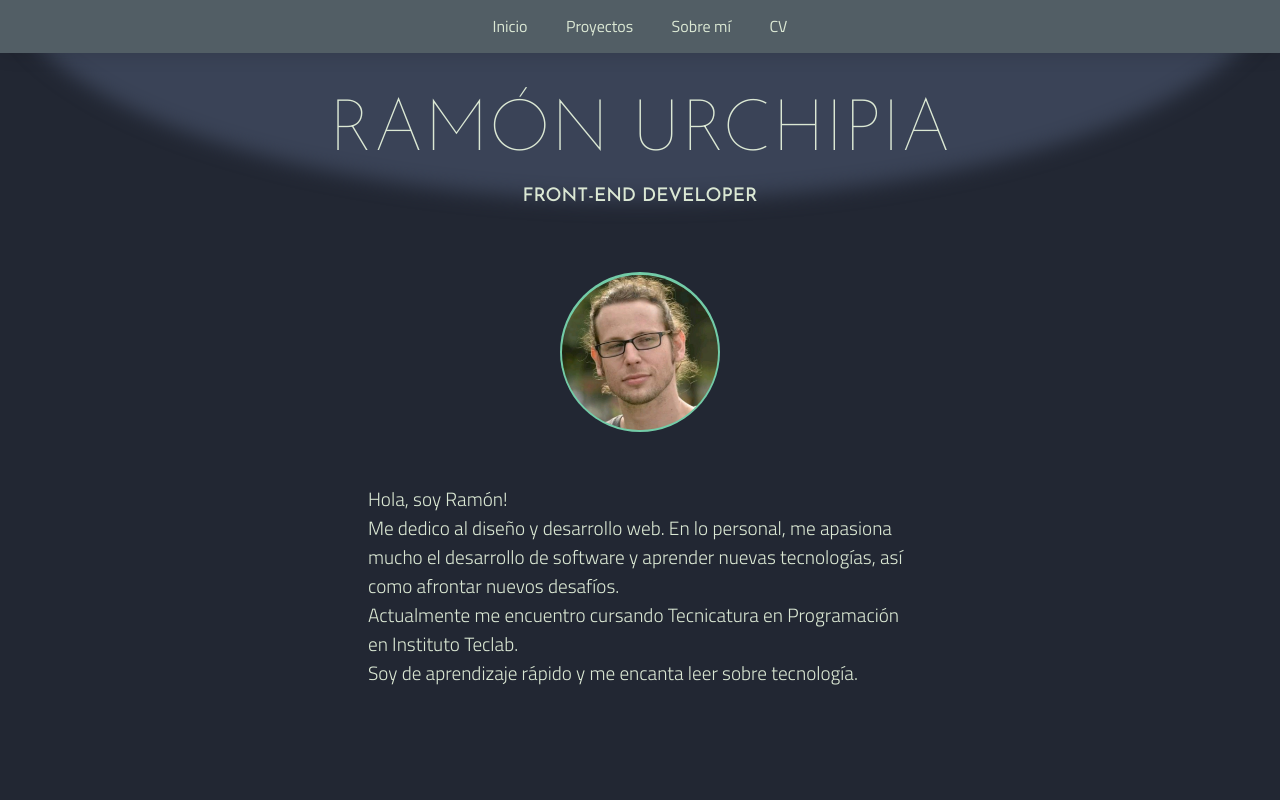
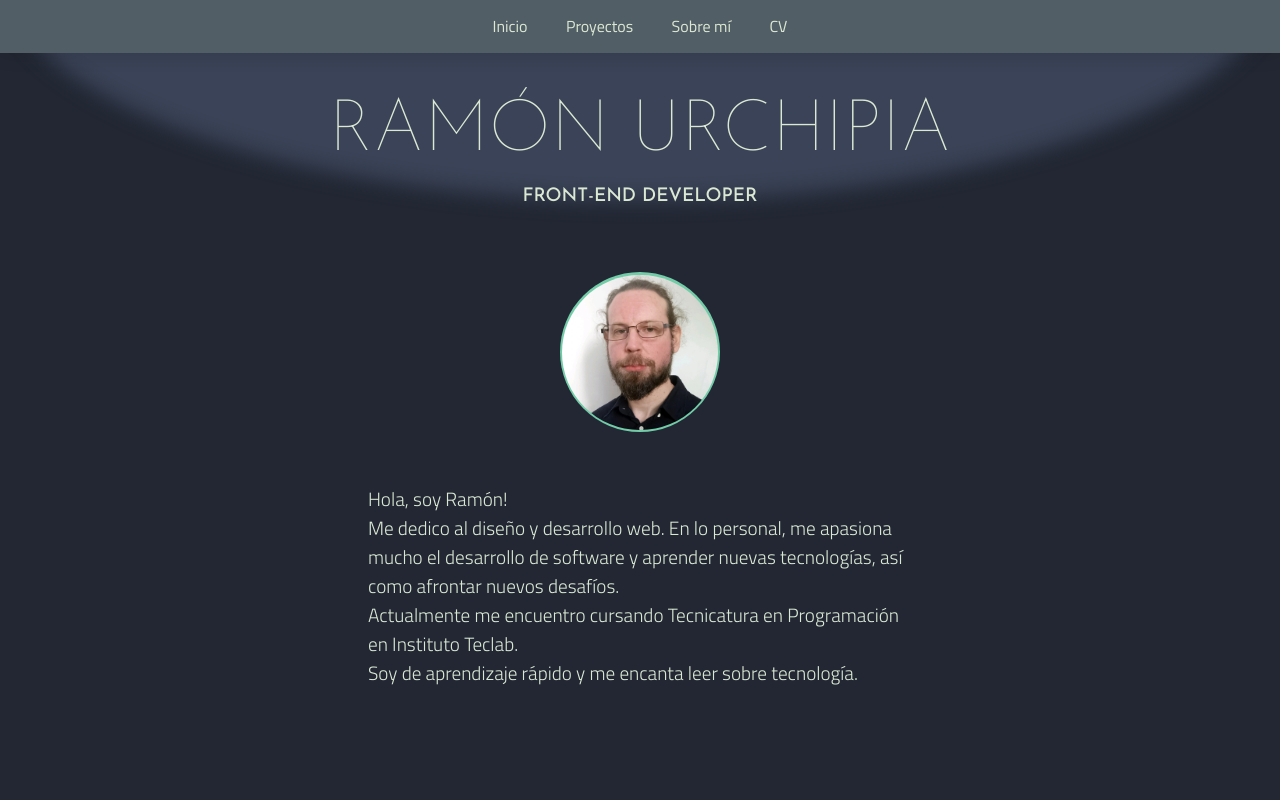
Before and after one commit to r-urchi/nuevo-portfolio, a React (Create React App) app: page / in a window 1280 px wide. Shown: the top 800 px of the page. Built offline with nearby package versions, Linux system fonts and the light colour scheme.

Commit message:
fix: update profile

```diff
--- a/src/components/Home.tsx
+++ b/src/components/Home.tsx
@@ -10,7 +10,7 @@ const Header = () => {
                 <h3>FRONT-END DEVELOPER</h3>
 
                 <div className='container-img'>
-                    <img alt='Ramón Urchipia' src='img/ramon.jpg' />
+                    <img alt='Ramón Urchipia' src='img/ramon.jpeg' />
                 </div>
 
                 <div className='container-p'>
```
Also changed, not shown: public/img/ramon.jpeg (added).
